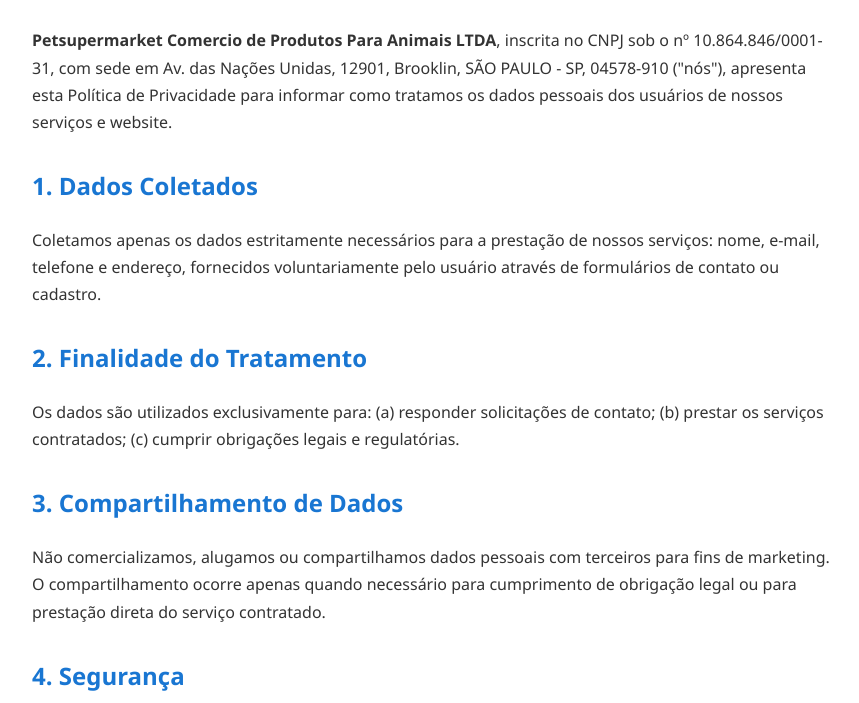
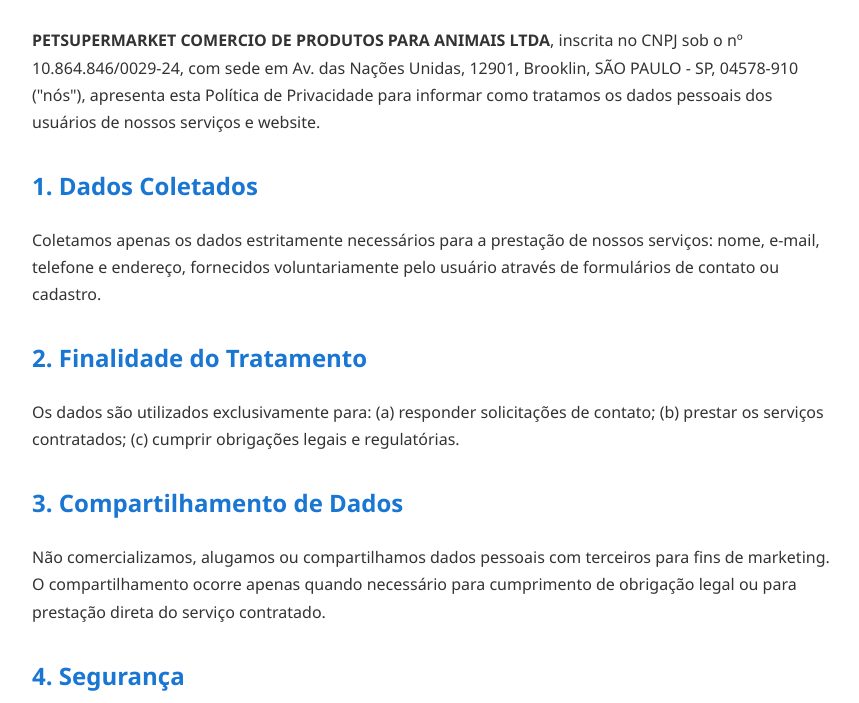
Before and after one commit to groupfenixltda/itshallowen.online, a plain HTML site: page privacidade.html in a window 1280 px wide. Shown: the part 97-800 px from the top of the page, without its empty margins (208-1067 px from the left). Drawn offline with Linux system fonts and the light colour scheme.

Commit message:
add privacy policy

```diff
--- a/privacidade.html
+++ b/privacidade.html
@@ -3,12 +3,12 @@
 <head>
 <meta charset="UTF-8">
 <meta name="viewport" content="width=device-width, initial-scale=1.0">
-<title>Política de Privacidade — NOVINHA 430</title>
+<title>Política de Privacidade — PETLOVE</title>
 <style>body{font-family:'Segoe UI',sans-serif;max-width:800px;margin:40px auto;padding:0 20px;color:#333;line-height:1.7}h1{color:#1565C0;margin-bottom:30px}h2{color:#1976D2;margin-top:30px}a{color:#1565C0}</style>
 </head>
 <body>
 <h1>Política de Privacidade</h1>
-<p><strong>Petsupermarket Comercio de Produtos Para Animais LTDA</strong>, inscrita no CNPJ sob o nº 10.864.846/0001-31, com sede em Av. das Nações Unidas, 12901, Brooklin, SÃO PAULO - SP, 04578-910 ("nós"), apresenta esta Política de Privacidade para informar como tratamos os dados pessoais dos usuários de nossos serviços e website.</p>
+<p><strong>PETSUPERMARKET COMERCIO DE PRODUTOS PARA ANIMAIS LTDA</strong>, inscrita no CNPJ sob o nº 10.864.846/0029-24, com sede em Av. das Nações Unidas, 12901, Brooklin, SÃO PAULO - SP, 04578-910 ("nós"), apresenta esta Política de Privacidade para informar como tratamos os dados pessoais dos usuários de nossos serviços e website.</p>
 
 <h2>1. Dados Coletados</h2>
 <p>Coletamos apenas os dados estritamente necessários para a prestação de nossos serviços: nome, e-mail, telefone e endereço, fornecidos voluntariamente pelo usuário através de formulários de contato ou cadastro.</p>
```
